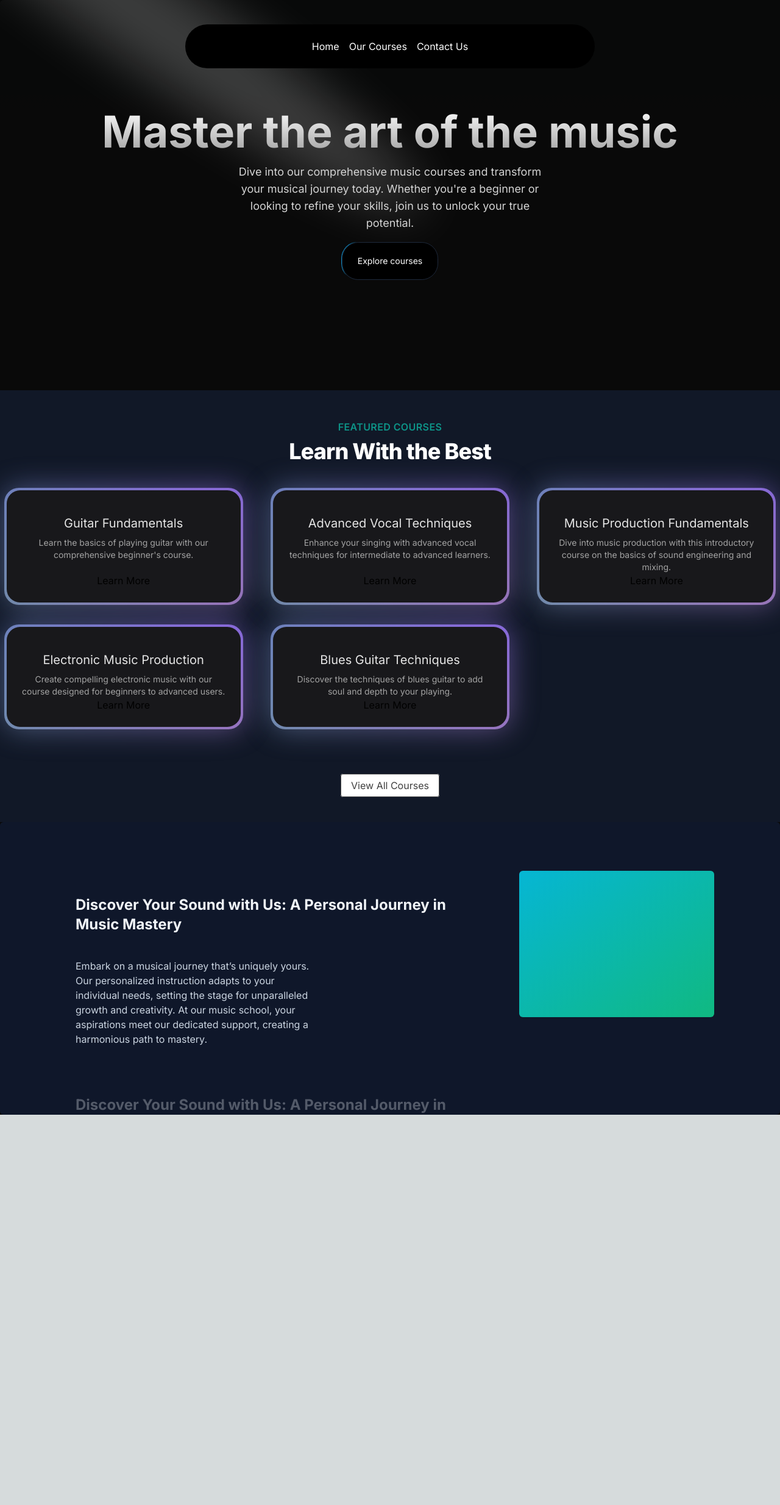
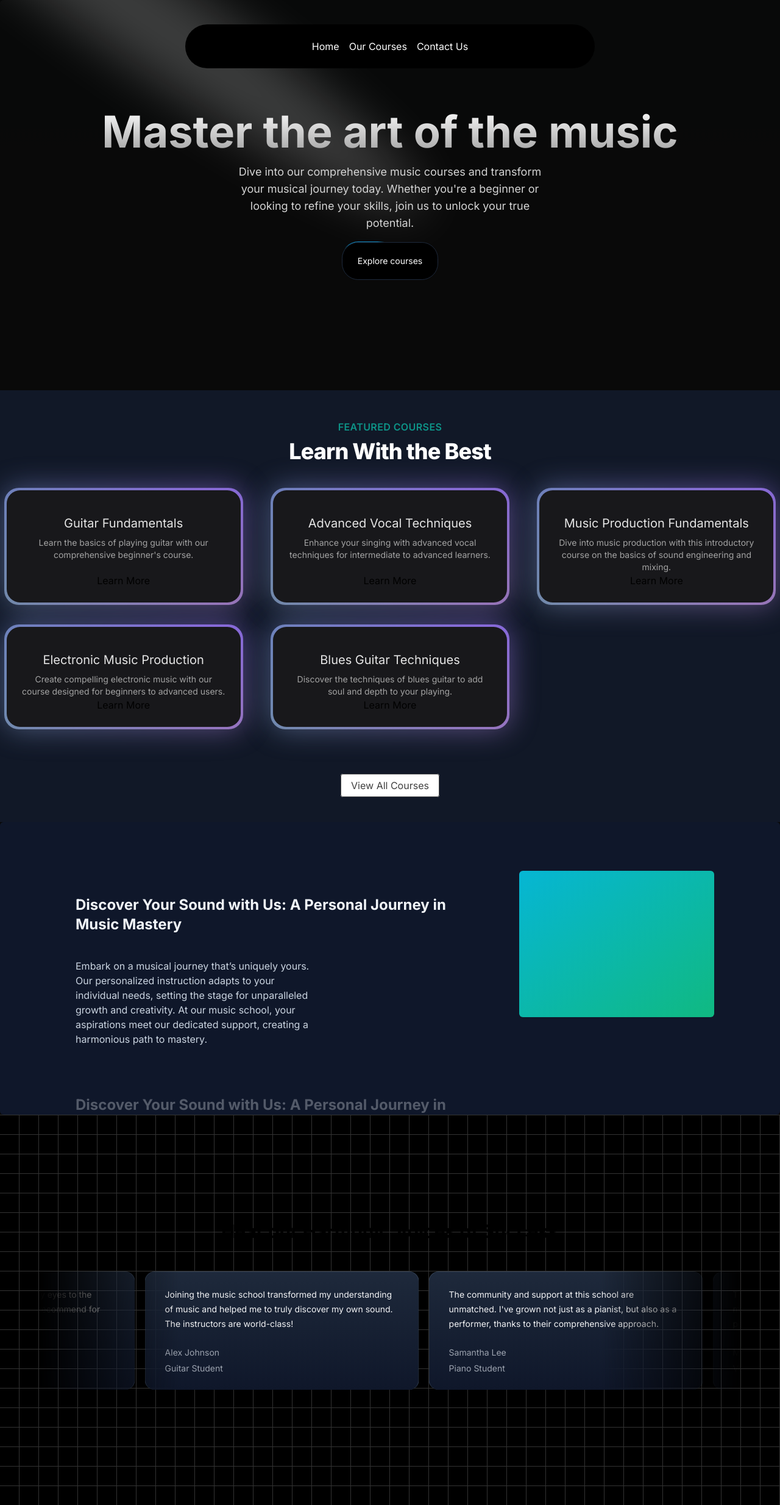
Before and after one commit to harshdeepy205/NextJS-Aceternity-UI, a Next.js app: page / in a window 1280 px wide. Shown: the whole page at 61% size. Before the commit the page ends 1828 px from the top, so only its background shows below. Built offline with nearby package versions, Linux system fonts and the light colour scheme.

Commit message:
bg grid imag section designed

```diff
--- a/package.json
+++ b/package.json
@@ -10,7 +10,8 @@
   },
   "dependencies": {
     "clsx": "^2.1.0",
-    "framer-motion": "^11.0.27",
+    "framer-motion": "^11.0.28",
+    "mini-svg-data-uri": "^1.4.4",
     "next": "14.1.4",
     "react": "^18",
     "react-dom": "^18",
--- a/src/app/page.tsx
+++ b/src/app/page.tsx
@@ -1,5 +1,6 @@
 import FeaturedCourses from "@/components/FeaturedCourses";
 import HeroSection from "@/components/HeroSection";
+import TestimonialCards from "@/components/TestimonialCards";
 import WhyChooseUs from "@/components/WhyChooseUs";
 import Image from "next/image";
 
@@ -9,6 +10,7 @@
       <HeroSection/>
       <FeaturedCourses/>
       <WhyChooseUs/>
+      <TestimonialCards/>
     </main>
   );
 }
--- /dev/null
+++ b/src/components/TestimonialCards.tsx
@@ -0,0 +1,57 @@
+'use client'
+
+import React, { useEffect, useState } from "react";
+import { InfiniteMovingCards } from "./ui/infinite-moving-cards";
+
+const musicSchoolTestimonials = [
+    {
+      quote:
+        'Joining the music school transformed my understanding of music and helped me to truly discover my own sound. The instructors are world-class!',
+      name: 'Alex Johnson',
+      title: 'Guitar Student',
+    },
+    {
+      quote:
+        "The community and support at this school are unmatched. I've grown not just as a pianist, but also as a performer, thanks to their comprehensive approach.",
+      name: 'Samantha Lee',
+      title: 'Piano Student',
+    },
+    {
+      quote:
+        "This school offered me the tools and confidence to take my singing to the next level. I'm endlessly grateful for the personalized coaching.",
+      name: 'Michael Chen',
+      title: 'Vocal Student',
+    },
+    {
+      quote:
+        'As a violinist, finding the right mentor can be challenging, but this school matched me with a teacher who truly understands my goals and challenges.',
+      name: 'Emily Taylor',
+      title: 'Violin Student',
+    },
+    {
+      quote:
+        'The production courses here opened my eyes to the intricacies of music production. Highly recommend for any aspiring producers!',
+      name: 'Chris Morales',
+      title: 'Music Production Student',
+    },
+  ];
+
+
+const TestimonialCards = () => {
+  return (
+    <div className="h-[40rem] w-full dark:bg-black dark:bg-grid-white/[0.2] relative flex flex-col items-center justify-center overflow-hidden">
+        <h2 className="text-3xl font-bold text-center mb-8 z-10">Hear our Harmony: Voices of Success</h2>
+        <div className="flex justify-center w-full overflow-hidden px-4 sm:px-6 lg:px-8">
+            <div className="w-full max-w-6xl">
+                <InfiniteMovingCards
+                    items={musicSchoolTestimonials}
+                    direction="right"
+                    speed="slow"
+                />
+            </div>
+        </div>
+    </div>
+  )
+}
+
+export default TestimonialCards
--- /dev/null
+++ b/src/components/ui/infinite-moving-cards.tsx
@@ -0,0 +1,121 @@
+"use client";
+
+import { cn } from "@/utils/cn";
+import React, { useEffect, useState } from "react";
+
+export const InfiniteMovingCards = ({
+  items,
+  direction = "left",
+  speed = "fast",
+  pauseOnHover = true,
+  className,
+}: {
+  items: {
+    quote: string;
+    name: string;
+    title: string;
+  }[];
+  direction?: "left" | "right";
+  speed?: "fast" | "normal" | "slow";
+  pauseOnHover?: boolean;
+  className?: string;
+}) => {
+  const containerRef = React.useRef<HTMLDivElement>(null);
+  const scrollerRef = React.useRef<HTMLUListElement>(null);
+
+  useEffect(() => {
+    addAnimation();
+  }, []);
+  const [start, setStart] = useState(false);
+  function addAnimation() {
+    if (containerRef.current && scrollerRef.current) {
+      const scrollerContent = Array.from(scrollerRef.current.children);
+
+      scrollerContent.forEach((item) => {
+        const duplicatedItem = item.cloneNode(true);
+        if (scrollerRef.current) {
+          scrollerRef.current.appendChild(duplicatedItem);
+        }
+      });
+
+      getDirection();
+      getSpeed();
+      setStart(true);
+    }
+  }
+  const getDirection = () => {
+    if (containerRef.current) {
+      if (direction === "left") {
+        containerRef.current.style.setProperty(
+          "--animation-direction",
+          "forwards"
+        );
+      } else {
+        containerRef.current.style.setProperty(
+          "--animation-direction",
+          "reverse"
+        );
+      }
+    }
+  };
+  const getSpeed = () => {
+    if (containerRef.current) {
+      if (speed === "fast") {
+        containerRef.current.style.setProperty("--animation-duration", "20s");
+      } else if (speed === "normal") {
+        containerRef.current.style.setProperty("--animation-duration", "40s");
+      } else {
+        containerRef.current.style.setProperty("--animation-duration", "80s");
+      }
+    }
+  };
+  return (
+    <div
+      ref={containerRef}
+      className={cn(
+        "scroller relative z-20  max-w-7xl overflow-hidden  [mask-image:linear-gradient(to_right,transparent,white_20%,white_80%,transparent)]",
+        className
+      )}
+    >
+      <ul
+        ref={scrollerRef}
+        className={cn(
+          " flex min-w-full shrink-0 gap-4 py-4 w-max flex-nowrap",
+          start && "animate-scroll ",
+          pauseOnHover && "hover:[animation-play-state:paused]"
+        )}
+      >
+        {items.map((item, idx) => (
+          <li
+            className="w-[350px] max-w-full relative rounded-2xl border border-b-0 flex-shrink-0 border-slate-700 px-8 py-6 md:w-[450px]"
+            style={{
+              background:
+                "linear-gradient(180deg, var(--slate-800), var(--slate-900)",
+            }}
+            key={item.name}
+          >
+            <blockquote>
+              <div
+                aria-hidden="true"
+                className="user-select-none -z-1 pointer-events-none absolute -left-0.5 -top-0.5 h-[calc(100%_+_4px)] w-[calc(100%_+_4px)]"
+              ></div>
+              <span className=" relative z-20 text-sm leading-[1.6] text-gray-100 font-normal">
+                {item.quote}
+              </span>
+              <div className="relative z-20 mt-6 flex flex-row items-center">
+                <span className="flex flex-col gap-1">
+                  <span className=" text-sm leading-[1.6] text-gray-400 font-normal">
+                    {item.name}
+                  </span>
+                  <span className=" text-sm leading-[1.6] text-gray-400 font-normal">
+                    {item.title}
+                  </span>
+                </span>
+              </div>
+            </blockquote>
+          </li>
+        ))}
+      </ul>
+    </div>
+  );
+};
--- a/tailwind.config.ts
+++ b/tailwind.config.ts
@@ -1,5 +1,6 @@
 import type { Config } from "tailwindcss";
 const colors = require("tailwindcss/colors");
+const svgToDataUri = require("mini-svg-data-uri");
 const {
   default: flattenColorPalette,
 } = require("tailwindcss/lib/util/flattenColorPalette");
@@ -13,6 +14,31 @@
   addBase({
     ':root': newVars,
   });
+}
+
+
+// Plugin to add utilities for SVG patterns
+function addSvgPatterns({ matchUtilities, theme }: any) {
+  matchUtilities(
+    {
+      'bg-grid': (value: any) => ({
+        backgroundImage: `url("${svgToDataUri(
+          `<svg xmlns="http://www.w3.org/2000/svg" viewBox="0 0 32 32" width="32" height="32" fill="none" stroke="${value}"><path d="M0 .5H31.5V32"/></svg>`
+        )}")`,
+      }),
+      'bg-grid-small': (value: any) => ({
+        backgroundImage: `url("${svgToDataUri(
+          `<svg xmlns="http://www.w3.org/2000/svg" viewBox="0 0 32 32" width="8" height="8" fill="none" stroke="${value}"><path d="M0 .5H31.5V32"/></svg>`
+        )}")`,
+      }),
+      'bg-dot': (value: any) => ({
+        backgroundImage: `url("${svgToDataUri(
+          `<svg xmlns="http://www.w3.org/2000/svg" viewBox="0 0 32 32" width="16" height="16" fill="none"><circle fill="${value}" id="pattern-circle" cx="10" cy="10" r="1.6257413380501518"></circle></svg>`
+        )}")`,
+      }),
+    },
+    { values: flattenColorPalette(theme('backgroundColor')), type: 'color' }
+  );
 }
 
 const config: Config = {
@@ -31,15 +57,24 @@
       },
       animation: {
         spotlight: "spotlight 2s ease .75s 1 forwards",
+        scroll:"scroll var(--animation-duration, 40s) var(--animation-direction, forwards) linear infinite",
       },
       keyframes: {
         spotlight: {
           '0%': { opacity: '0', transform: 'translate(-72%, -62%) scale(0.5)' },
           '100%': { opacity: '1', transform: 'translate(-50%,-40%) scale(1)' },
         },
+        scroll: {
+          to: {
+            transform: "translate(calc(-50% - 0.5rem))",
+          },
+        },
       },
     },
   },
-  plugins: [addVariablesForColors],
+  plugins: [
+    addVariablesForColors,
+    addSvgPatterns,
+  ],
 };
 export default config;
```
Also changed, not shown: src/components/WhyChooseUs.tsx (+16 -17 lines), 1 other file (tests, documents, lock files or other folders).
